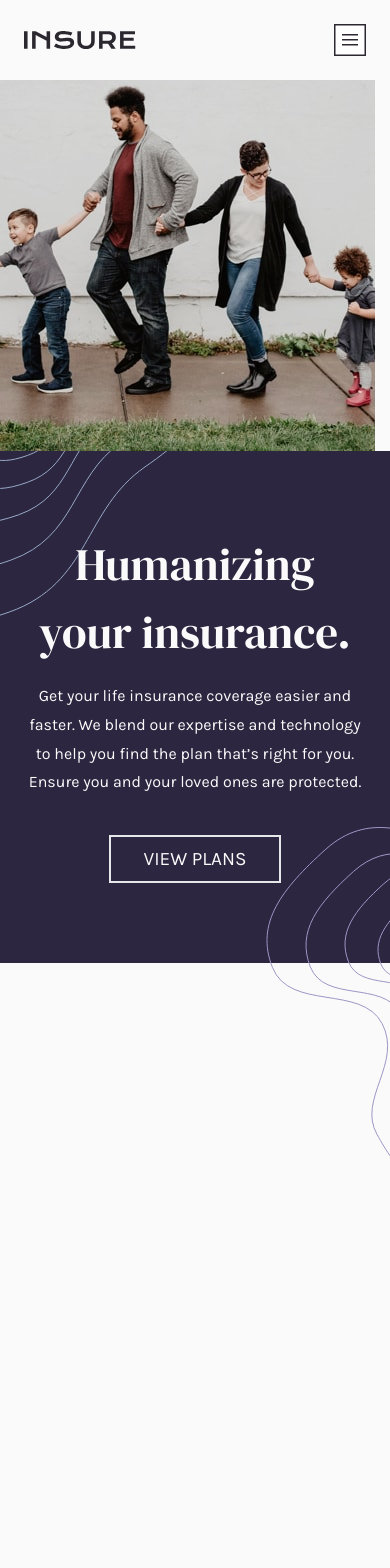
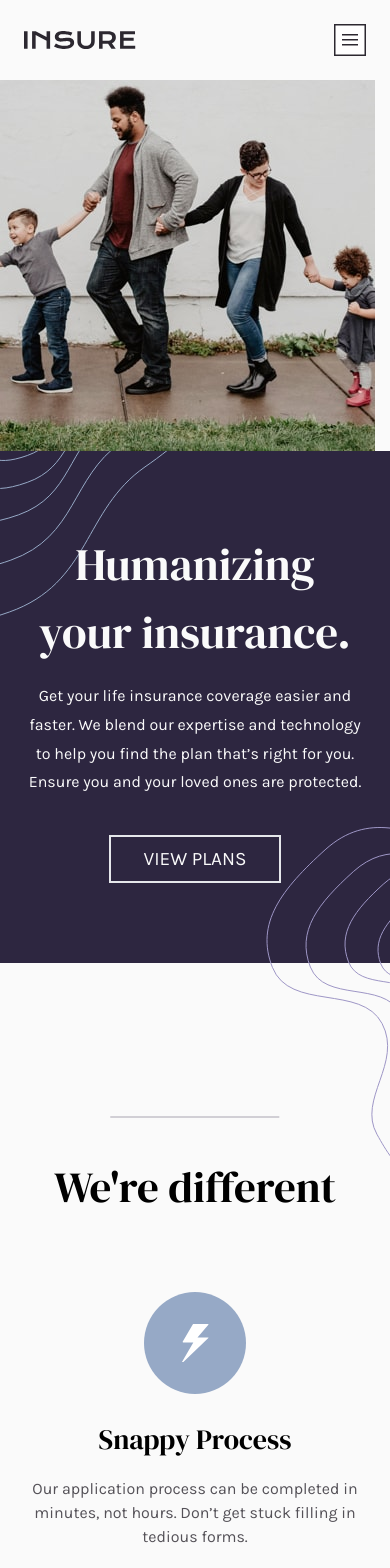
Before and after one commit to cendyz/Insure-landing-page, a Vue app: page / in a window 390 px wide. Shown: the top 1568 px of the page. Before the commit the page ends 1157 px from the top, so only its background shows below. Built offline with nearby package versions, Linux system fonts and the light colour scheme.

Commit message:
mobile firstSection

```diff
--- a/src/App.vue
+++ b/src/App.vue
@@ -1,11 +1,13 @@
 <template>
 	<Nav />
 	<Header />
+	<Main />
 </template>
 
 <script setup lang="ts">
 import Nav from './components/Nav.vue'
 import Header from './components/Header.vue';
+import Main from './components/MainContent/Main.vue';
 </script>
 
 <style lang="scss">
--- /dev/null
+++ b/src/components/MainContent/Main.vue
@@ -0,0 +1,9 @@
+<template>
+    <main class="px-[1.6em] py-[12em]">
+<firstSection />
+    </main>
+</template>
+
+<script setup>
+import firstSection from './firstSection.vue';
+</script>
--- /dev/null
+++ b/src/components/MainContent/firstSection.vue
@@ -0,0 +1,23 @@
+<template>
+	<section class="text-center">
+		<h2
+			class="text-[4.3rem] font-display font-display400 mb-[1.7em] relative before:content=[''] before:absolute before:h-[2px] before:w-[50%] before:bg-darkViolet before:opacity-20 before:top-[-60%] before:left-1/2 before:-translate-x-[50%]">
+			We're different
+		</h2>
+		<div
+			class="flex flex-col items-center mb-[3.3em] last:mb-0"
+			v-for="item in firstSectionData"
+			:key="nanoid()">
+			<img :src="item.img" :alt="item.alt" class="w-[30%] mb-[1.5em]" />
+			<h3 class="font-display font-display400 text-[2.8rem] mb-[.6em]">
+				{{ item.title }}
+			</h3>
+			<p class="text-veryDarkViolet opacity-80">{{ item.desc }}</p>
+		</div>
+	</section>
+</template>
+
+<script setup lang="ts">
+import { firstSectionData } from '@/data'
+import { nanoid } from 'nanoid'
+</script>
--- a/src/components/Nav.vue
+++ b/src/components/Nav.vue
@@ -1,6 +1,6 @@
 <template>
 	<nav
-		class="fixed top-0 left-0  w-full flex justify-between p-[1.5em] items-center bg-veryLightGray">
+		class="fixed top-0 left-0  w-full flex justify-between p-[1.5em] items-center bg-veryLightGray z-[100]">
 		<img :src="logo" alt="logo workit" class="block" />
 		<button @click="isOpenNavMenu = !isOpenNavMenu">
 			<img :src="burgerOpen" alt="menu open icon" v-if="!isOpenNavMenu" />
--- a/src/data.js
+++ b/src/data.js
@@ -1,3 +1,7 @@
+import thunderbolt from '@/images/icon-snappy-process.svg'
+import dollar from '@/images/icon-affordable-prices.svg'
+import user from '@/images/icon-people-first.svg'
+
 export const mobileMenuLinks = {
 	one: {
 		link: 'how we work',
@@ -12,3 +16,24 @@ export const mobileMenuLinks = {
 		link: 'view plans',
 	},
 }
+
+export const firstSectionData = {
+	one: {
+		img: thunderbolt,
+		title: 'Snappy Process',
+		desc: "Our application process can be completed in minutes, not hours. Don’t get stuck filling in tedious forms.",
+		alt: 'thunderbolt icon'
+	},
+	two: {
+		img: dollar,
+		title: 'Affordable Prices',
+		desc: 'We don’t want you worrying about high monthly costs. Our prices may be low, but we still offer the best coverage possible.',
+		alt: 'dollar icon'
+	},
+	three: {
+		img: user,
+		title: 'People First',
+		desc: 'Our plans aren’t full of conditions and clauses to prevent payouts. We make sure you’re covered when you need it.',
+		alt: 'person icon'
+	},
+}
--- a/src/types.d.ts
+++ b/src/types.d.ts
@@ -13,4 +13,24 @@ declare module '@/data' {
 			link: string
 		}
 	}
+	export const firstSectionData: {
+		one: {
+			img: string
+			title: string
+			desc: string
+			alt: string
+		}
+		two: {
+			img: string
+			title: string
+			desc: string
+			alt: string
+		}
+		three: {
+			img: string
+			title: string
+			desc: string
+			alt: string
+		}
+	}
 }
--- a/tailwind.config.js
+++ b/tailwind.config.js
@@ -30,8 +30,6 @@ export default {
 				center: true,
 			},
 		},
-
-		fontWeight: {},
 	},
 	plugins: [],
 }
```
